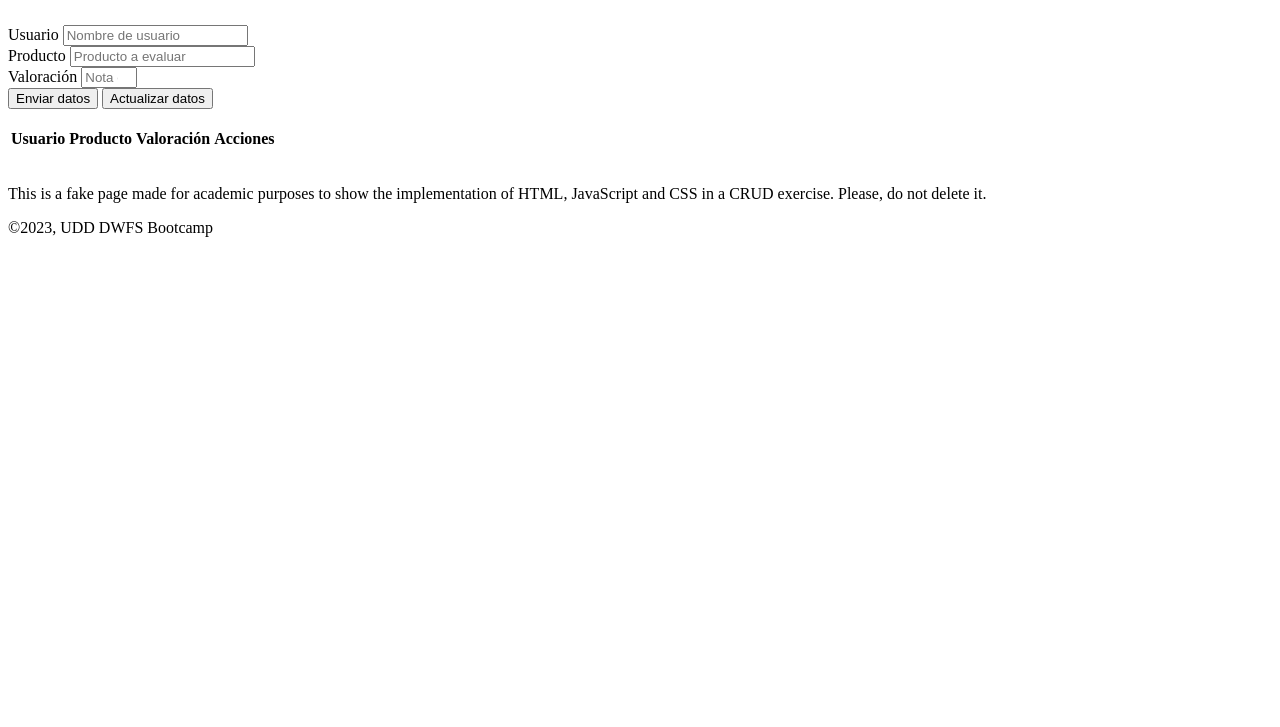
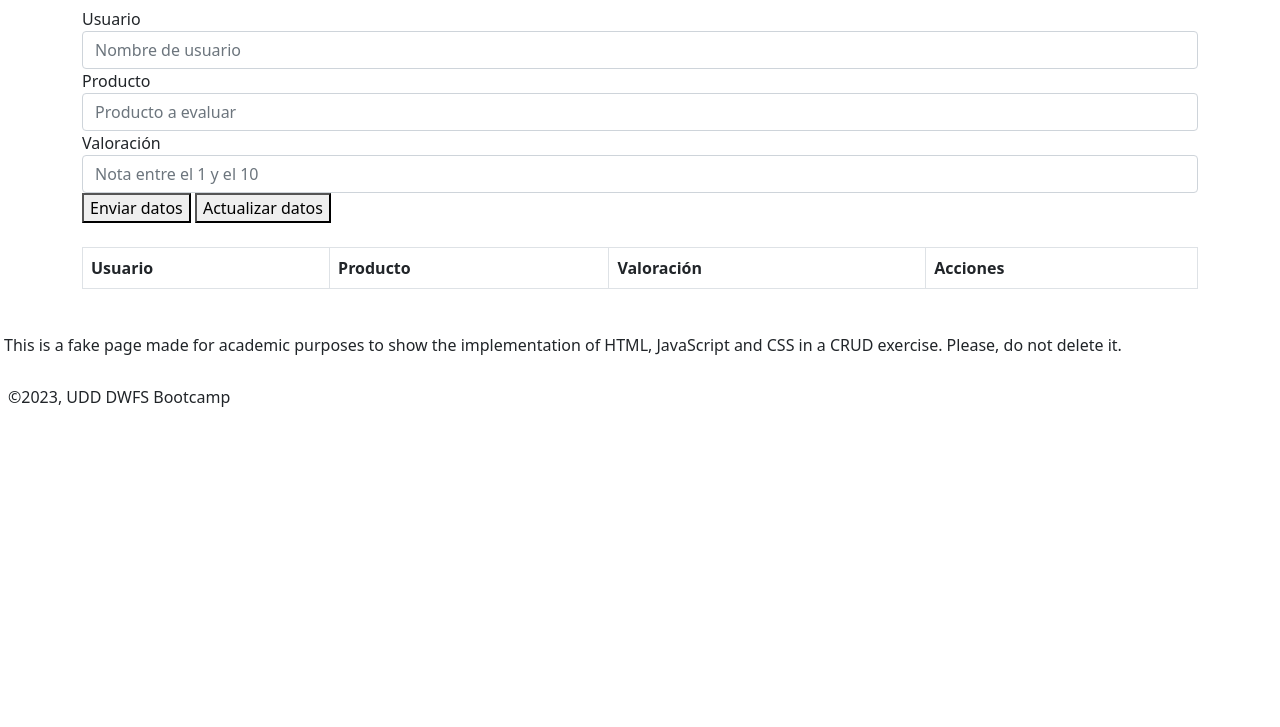
Before and after one commit to Tania-Bobadilla/Ejercicio-CRUD, a plain HTML site: page index.html in a window 1280 px wide. Shown: the part 73-800 px from the top of the page. Drawn offline with nearby package versions, Linux system fonts and the light colour scheme; a script that the page names is missing.

Commit message:
se vinculan estilos y script al html

```diff
--- a/index.html
+++ b/index.html
@@ -4,6 +4,10 @@
     <meta charset="UTF-8">
     <meta name="viewport" content="width=device-width, initial-scale=1.0">
     <title>Tus valoraciones de productos</title>
+    <link href="https://cdn.jsdelivr.net/npm/bootstrap@5.0.2/dist/css/bootstrap.min.css" rel="stylesheet"
+    integrity="sha384-EVSTQN3/azprG1Anm3QDgpJLIm9Nao0Yz1ztcQTwFspd3yD65VohhpuuCOmLASjC" crossorigin="anonymous">
+    <!-- <script src="https://cdn.jsdelivr.net/npm/bootstrap@5.0.2/dist/js/bootstrap.bundle.min.js" integrity="sha384-MrcW6ZMFYlzcLA8Nl+NtUVF0sA7MsXsP1UyJoMp4YLEuNSfAP+JcXn/tWtIaxVXM" crossorigin="anonymous"></script> -->
+    <link rel="stylesheet" href="./style2.css">
 </head>
 <body>
 
@@ -70,6 +74,5 @@
 
 
     <script src="./app2.js"></script>
-
 </body>
 </html>
```
